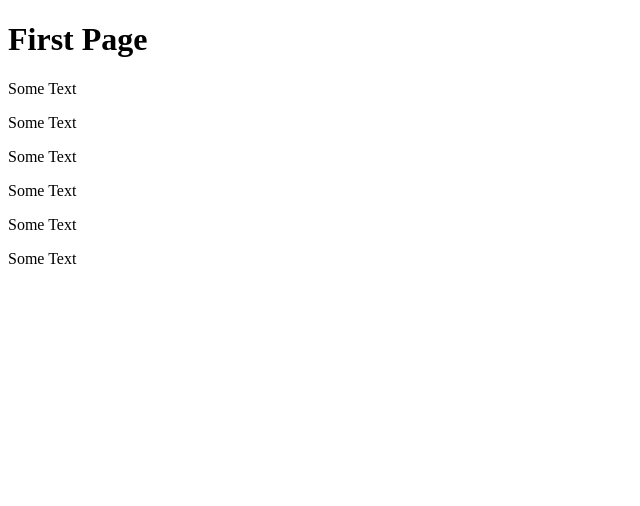
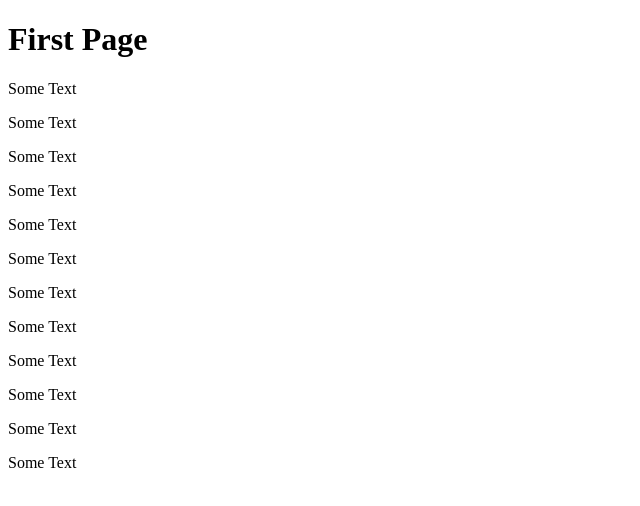
Before and after one commit to mculab64/coursera-test, a plain HTML site: page new-site/index.html in a window 1280 px wide. Shown: the whole page, without its empty margins (0-640 px from the left). Drawn offline with Linux system fonts and the light colour scheme.

Commit message:
Update index.html

```diff
--- a/new-site/index.html
+++ b/new-site/index.html
@@ -11,5 +11,11 @@
 <p>Some Text</p>
 <p>Some Text</p>
 <p>Some Text</p>
+<p>Some Text</p>
+<p>Some Text</p>
+<p>Some Text</p>
+<p>Some Text</p>
+<p>Some Text</p>
+<p>Some Text</p>
 </body>
 </html>
```
